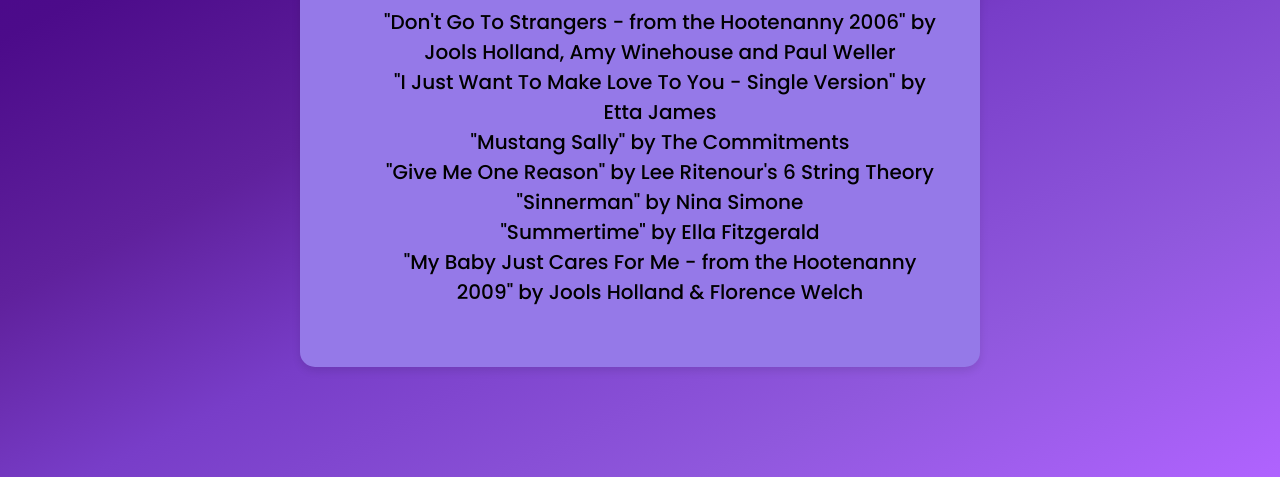
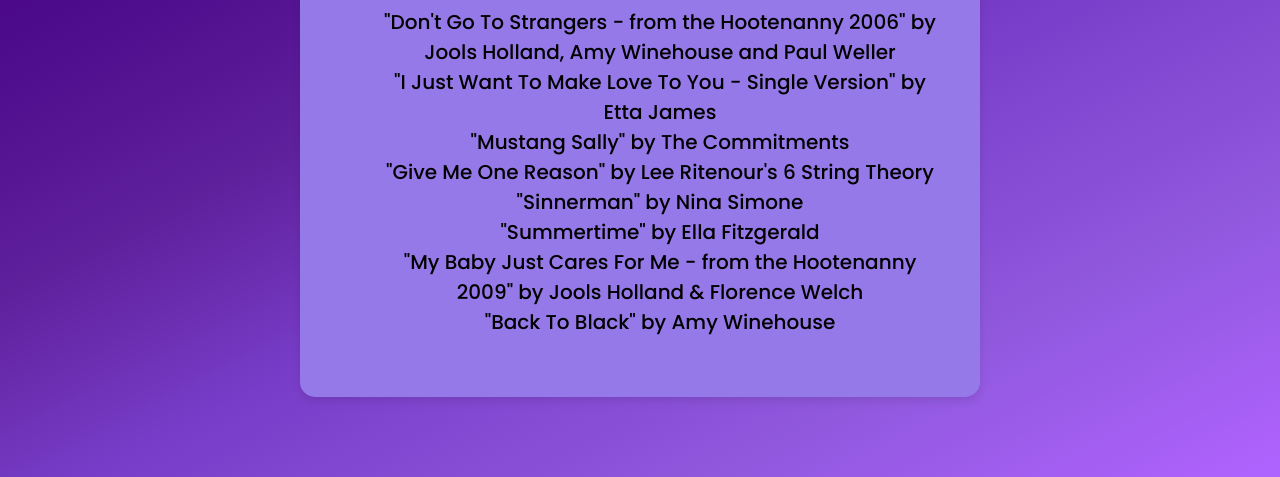
Before and after one commit to karlinamaya/AmplifyHER, a plain HTML site: page quiz/genres/afrobeat.html in a window 1280 px wide. Shown: the part 323-800 px from the top of the page. Drawn offline with Linux system fonts and the light colour scheme.

Commit message:
Update genres

```diff
--- a/quiz/genres/afrobeat.html
+++ b/quiz/genres/afrobeat.html
@@ -23,6 +23,7 @@
       <li>"Sinnerman" by Nina Simone</li>
       <li>"Summertime" by Ella Fitzgerald</li>
       <li>"My Baby Just Cares For Me - from the Hootenanny 2009" by Jools Holland & Florence Welch</li>
+      <li>"Back To Black" by Amy Winehouse</li>
     </ul>
   </div>
 
```
